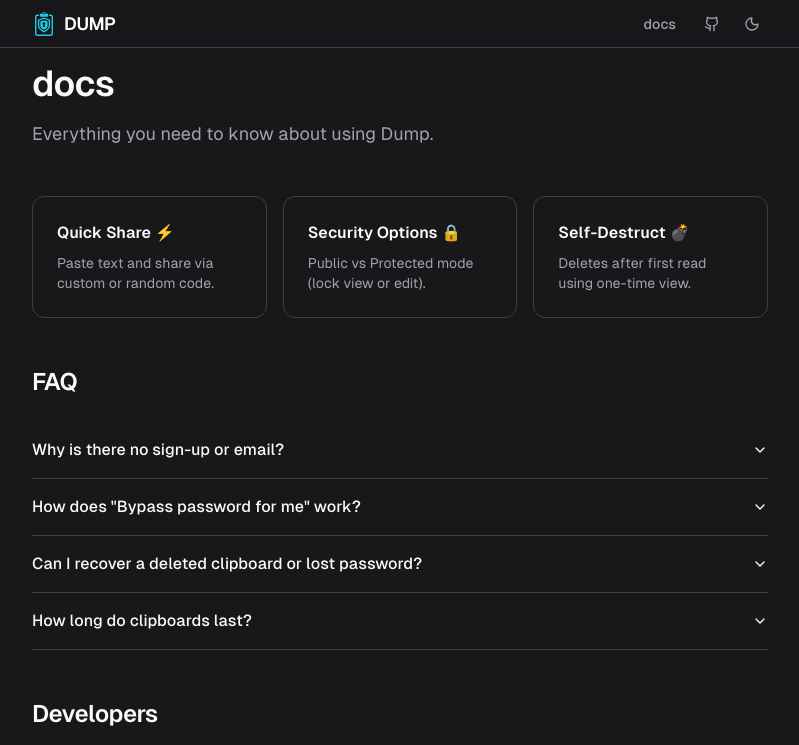
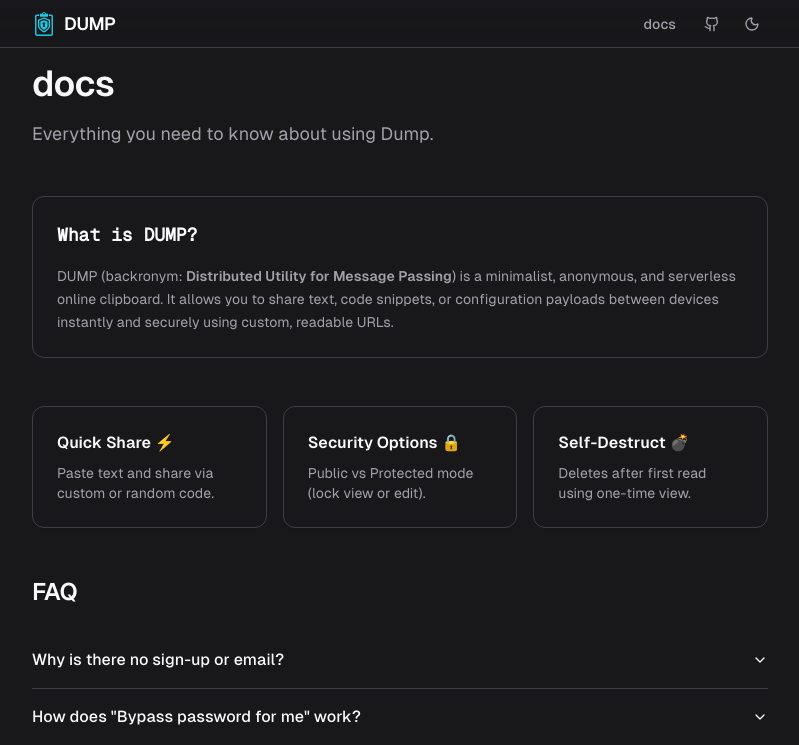
Before and after one commit to Rai-shwith/dump, a React (Vite) app in the folder apps/dump-web/: page /docs in a window 1280 px wide. Shown: the top 745 px of the page, without its empty margins (240-1039 px from the left). Built offline with nearby package versions, Linux system fonts and the light colour scheme; no server answers.

Commit message:
docs: add dump backronym

```diff
--- a/apps/dump-web/src/pages/DocsPage.tsx
+++ b/apps/dump-web/src/pages/DocsPage.tsx
@@ -18,6 +18,15 @@ export default function DocsPage() {
         <h1 className="text-4xl font-bold tracking-tight">docs</h1>
         <p className="text-lg text-[var(--text-secondary)]">
           Everything you need to know about using Dump.
+        </p>
+      </section>
+
+      <section className="space-y-4 rounded-xl border border-[var(--border-color)] bg-[var(--surface-raised)]/30 p-6">
+        <h2 className="font-mono text-lg font-semibold text-[var(--text-primary)]">
+          What is DUMP?
+        </h2>
+        <p className="text-sm leading-relaxed text-[var(--text-secondary)]">
+          DUMP (backronym: <strong>Distributed Utility for Message Passing</strong>) is a minimalist, anonymous, and serverless online clipboard. It allows you to share text, code snippets, or configuration payloads between devices instantly and securely using custom, readable URLs.
         </p>
       </section>
 
```
Also changed, not shown: 2 other files (tests, documents, lock files or other folders).
